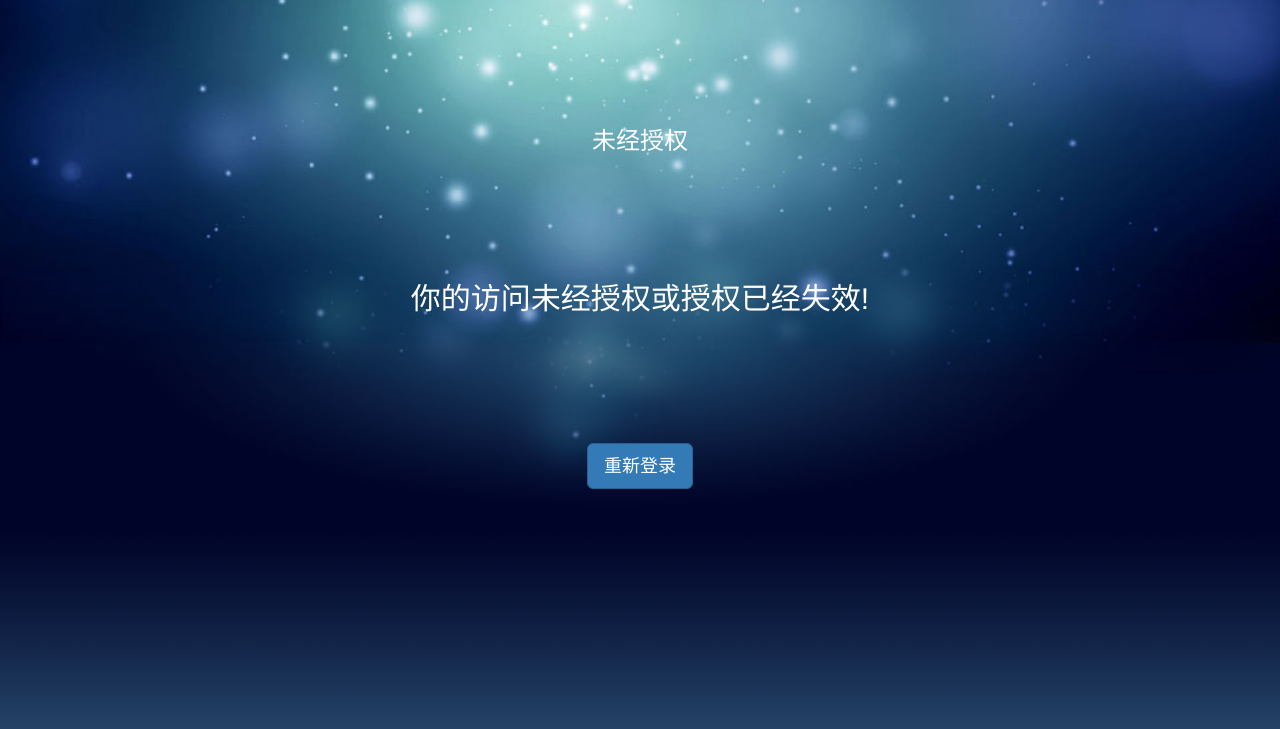
After one commit to waylonwang/biz-server, a Flask app: template templates/401.html in a window 1280 px wide. The commit adds this page. Shown: the top 729 px of the page. Run offline with Flask 2, Linux system fonts and the light colour scheme; the template is opened without the code that fills it, so the values that code supplies are empty; some libraries are stand-ins or nearby versions.

Commit message:
增加对401错误的处理

```diff
--- a/common/statistics.py
+++ b/common/statistics.py
@@ -1,6 +1,7 @@
 '''
     统计服务接口
 '''
+from flask_restful import abort
 
 
 def get_statistics_data(request):
@@ -157,6 +158,10 @@ def _get_counts(botid):
 
     from common import login
     from common.util import output_datetime, get_now
+
+    if not login.current_user.is_authenticated :
+        abort(401)
+
     targets = TargetRule.find_allow_by_user(login.current_user.username)
 
     speak_today_count = 0
--- /dev/null
+++ b/templates/401.html
@@ -0,0 +1,9 @@
+{% extends "admin/loginbase.html" %}
+{% block title %}未经授权{% endblock %}
+{% block body %}
+    <div style="text-align: center;color:#fff">
+        <h3 style="margin-top: 10%">未经授权</h3>
+        <h2 style="margin-top: 10%">你的访问未经授权或授权已经失效!</h2>
+        <p style="margin-top: 10%"><a class="btn btn-lg btn-primary" href="{{ url_for('admin.login_view') }}">重新登录</a></p>
+    </div>
+{% endblock %}
--- a/templates/403.html
+++ b/templates/403.html
@@ -4,6 +4,6 @@
     <div style="text-align: center;color:#fff">
         <h3 style="margin-top: 10%">无权访问</h3>
         <h2 style="margin-top: 10%">你访问的内容没有授权!</h2>
-        <p style="margin-top: 10%"><a class="btn btn-lg btn-primary" href="{{ url_for('admin.login_view') }}">立即登录</a></p>
+        <p style="margin-top: 10%"><a class="btn btn-lg btn-primary" href="{{ url_for('admin.login_view') }}">更换登录</a></p>
     </div>
 {% endblock %}
```
Also changed, not shown: app_view.py (+12 -6 lines).
